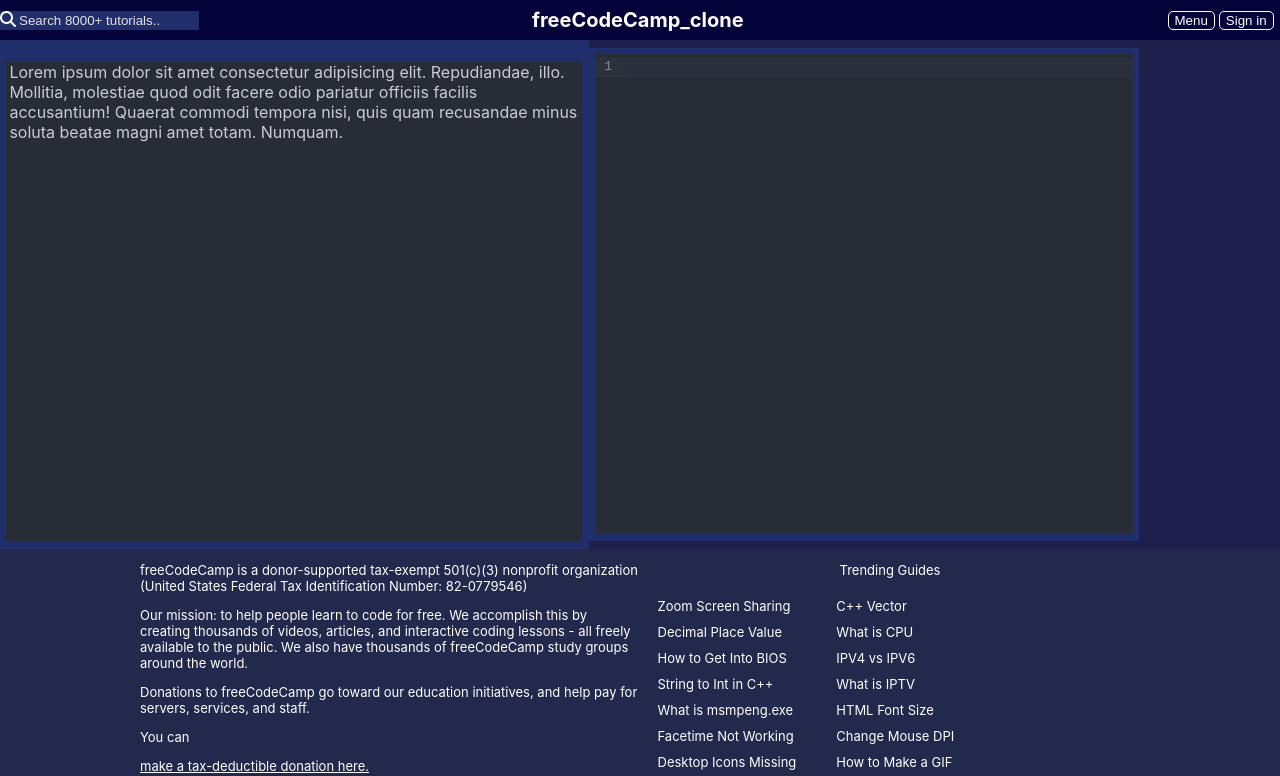
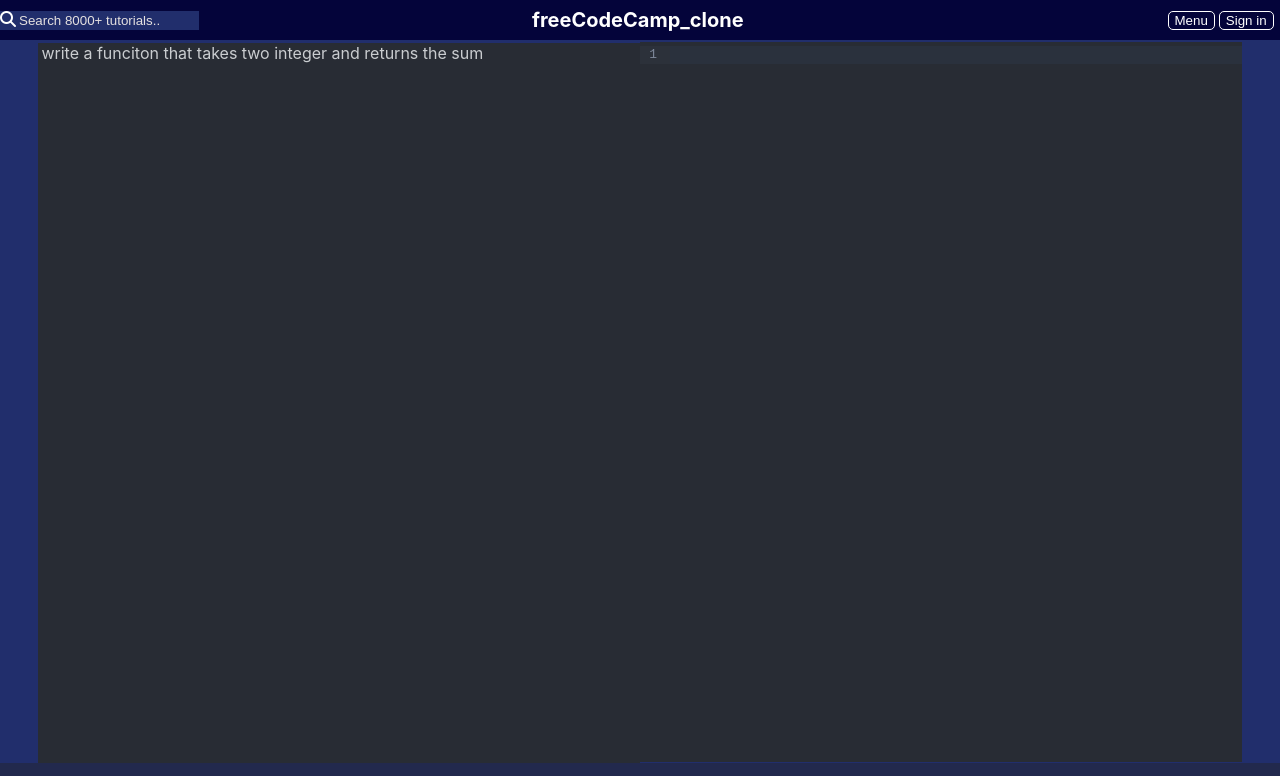
Before and after one commit to basu1020/freeCodeCamp_clone, a React (Create React App) app: page /learn/back-end in a window 1280 px wide. Shown: the top 776 px of the page. Built offline with nearby package versions, Linux system fonts and the light colour scheme.

Commit message:
refactored code

```diff
--- a/src/App.css
+++ b/src/App.css
@@ -215,18 +215,22 @@ footer a{
 .container-dark{
   display: flex;
   align-items: center;
+  justify-content: center;
+  background-color: rgb(33, 46, 108);
 }
 
 .darker{
-  background-color: rgb(33, 46, 108);
   color: azure;
-  padding: 0.5%;
+}
+
+.darker-instructions__text p{
+  margin: 0px;
 }
 
 .darker-instructions{
   background-color: #282c34;
-  height: 60vh;
-  width: 45vw;
+  height: 90vh;
+  width: 47vw;
   color: rgb(202, 205, 208);
 }
 
--- a/src/components/BackEnd.js
+++ b/src/components/BackEnd.js
@@ -9,15 +9,15 @@ const BackEnd = () => {
         <div className='darker'>
           <div className="darker-instructions">
             <div className="darker-instructions__text">
-              <p>Lorem ipsum dolor sit amet consectetur adipisicing elit. Repudiandae, illo. Mollitia, molestiae quod odit facere odio pariatur officiis facilis accusantium! Quaerat commodi tempora nisi, quis quam recusandae minus soluta beatae magni amet totam. Numquam.</p>
+              write a funciton that takes two integer and returns the sum
             </div>
           </div>
         </div>
         <div className='darker'>
           <Codemirror
             theme={"dark"}
-            height={"60vh"}
-            width={"42vw"}
+            height={"90vh"}
+            width={"47vw"}
             extensions={[javascript({ jsx: true })]}
           />
         </div>
--- a/src/components/Javascript.js
+++ b/src/components/Javascript.js
@@ -4,14 +4,25 @@ import { javascript } from '@codemirror/lang-javascript';
 
 function Javascript() {
   return (
-    <div className="darker">
-        <CodeMirror
-          value="console.log('hello world!');"
-          height="60vh"
-          theme={"dark"}
-          extensions={[javascript({ jsx: true })]}
-        />
-    </div>
+    <>
+      <div className="container-dark">
+        <div className='darker'>
+          <div className="darker-instructions">
+            <div className="darker-instructions__text">
+              write a funciton that takes two integer and returns the sum
+            </div>
+          </div>
+        </div>
+        <div className='darker'>
+          <Codemirror
+            theme={"dark"}
+            height={"90vh"}
+            width={"47vw"}
+            extensions={[javascript({ jsx: true })]}
+          />
+        </div>
+      </div>
+    </>
   );
 }
 
--- a/src/components/MLearning.js
+++ b/src/components/MLearning.js
@@ -2,7 +2,15 @@ import React from 'react'
 
 const MLearning = () => {
   return (
-    <div className='body'>MLearning</div>
+    <>
+      <div className="darker">
+        <CodeMirror
+          height='60vh'
+          theme={"dark"}
+          extensions={[python()]}
+        />
+      </div>
+    </>
   )
 }
 
```
